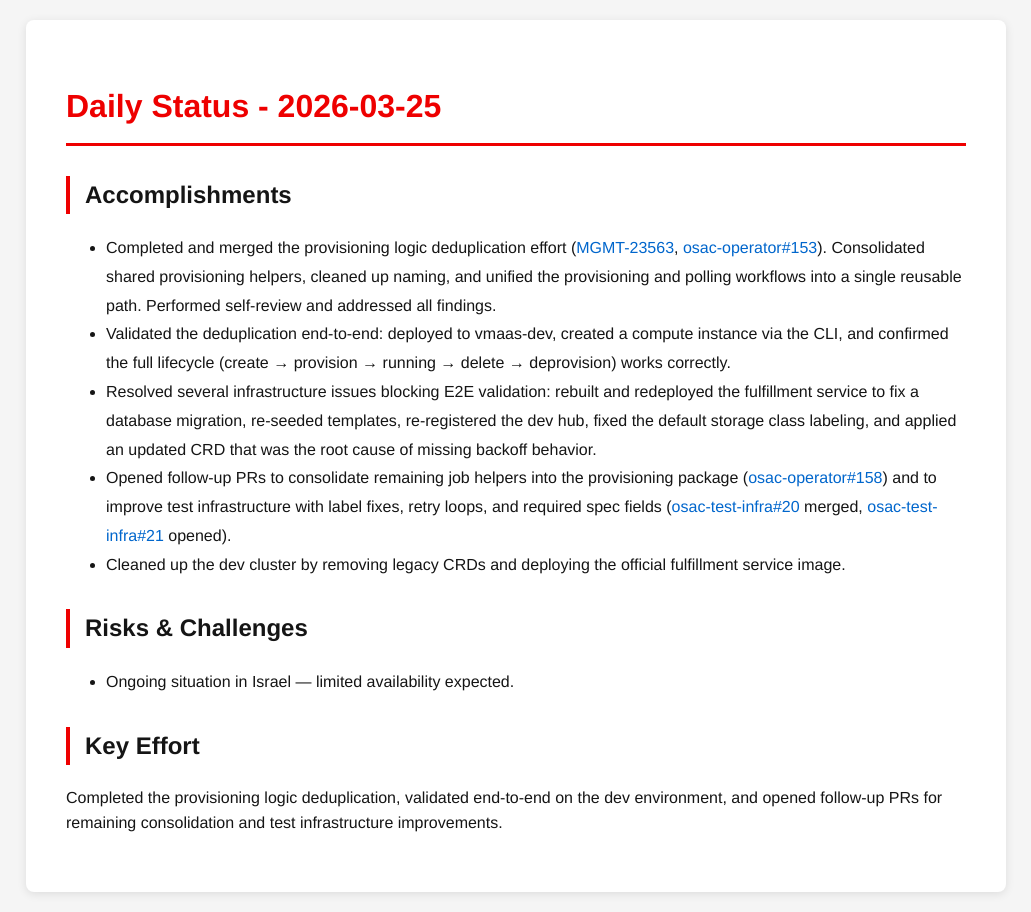
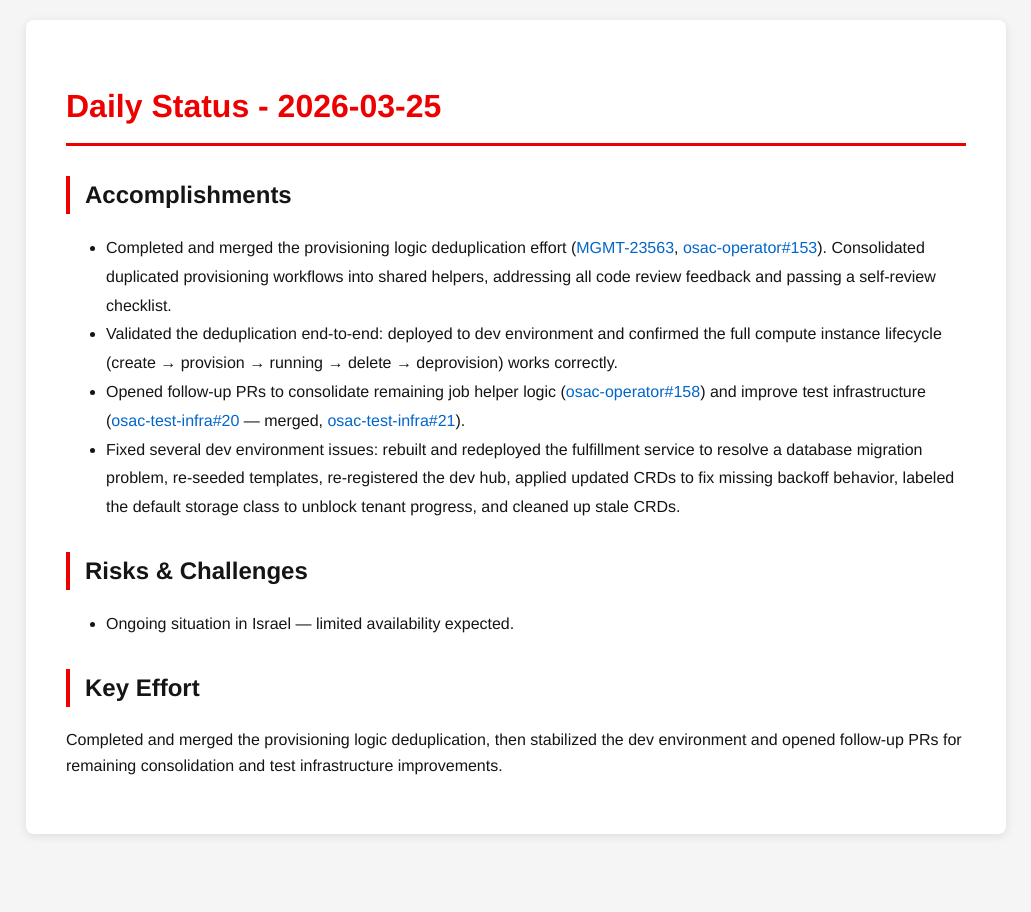
Before and after one commit to tzvatot/daily-status, a Jekyll site: the page built from 2026-03-25.md, in a window 1280 px wide. Shown: the whole page, without its empty margins (124-1155 px from the left). Built offline with Jekyll 4.4.1, drawn with Linux system fonts in a browser that asks for light colours.

Commit message:
Daily status update - 2026-03-25

```diff
--- a/2026-03-25.md
+++ b/2026-03-25.md
@@ -7,14 +7,13 @@ date: 2026-03-25
 # Daily Status - 2026-03-25
 
 ## Accomplishments
-- Completed and merged the provisioning logic deduplication effort ([MGMT-23563](https://issues.redhat.com/browse/MGMT-23563), [osac-operator#153](https://github.com/osac-project/osac-operator/pull/153)). Consolidated shared provisioning helpers, cleaned up naming, and unified the provisioning and polling workflows into a single reusable path. Performed self-review and addressed all findings.
-- Validated the deduplication end-to-end: deployed to vmaas-dev, created a compute instance via the CLI, and confirmed the full lifecycle (create → provision → running → delete → deprovision) works correctly.
-- Resolved several infrastructure issues blocking E2E validation: rebuilt and redeployed the fulfillment service to fix a database migration, re-seeded templates, re-registered the dev hub, fixed the default storage class labeling, and applied an updated CRD that was the root cause of missing backoff behavior.
-- Opened follow-up PRs to consolidate remaining job helpers into the provisioning package ([osac-operator#158](https://github.com/osac-project/osac-operator/pull/158)) and to improve test infrastructure with label fixes, retry loops, and required spec fields ([osac-test-infra#20](https://github.com/osac-project/osac-test-infra/pull/20) merged, [osac-test-infra#21](https://github.com/osac-project/osac-test-infra/pull/21) opened).
-- Cleaned up the dev cluster by removing legacy CRDs and deploying the official fulfillment service image.
+- Completed and merged the provisioning logic deduplication effort ([MGMT-23563](https://issues.redhat.com/browse/MGMT-23563), [osac-operator#153](https://github.com/osac-project/osac-operator/pull/153)). Consolidated duplicated provisioning workflows into shared helpers, addressing all code review feedback and passing a self-review checklist.
+- Validated the deduplication end-to-end: deployed to dev environment and confirmed the full compute instance lifecycle (create → provision → running → delete → deprovision) works correctly.
+- Opened follow-up PRs to consolidate remaining job helper logic ([osac-operator#158](https://github.com/osac-project/osac-operator/pull/158)) and improve test infrastructure ([osac-test-infra#20](https://github.com/osac-project/osac-test-infra/pull/20) — merged, [osac-test-infra#21](https://github.com/osac-project/osac-test-infra/pull/21)).
+- Fixed several dev environment issues: rebuilt and redeployed the fulfillment service to resolve a database migration problem, re-seeded templates, re-registered the dev hub, applied updated CRDs to fix missing backoff behavior, labeled the default storage class to unblock tenant progress, and cleaned up stale CRDs.
 
 ## Risks & Challenges
 - Ongoing situation in Israel — limited availability expected.
 
 ## Key Effort
-Completed the provisioning logic deduplication, validated end-to-end on the dev environment, and opened follow-up PRs for remaining consolidation and test infrastructure improvements.
+Completed and merged the provisioning logic deduplication, then stabilized the dev environment and opened follow-up PRs for remaining consolidation and test infrastructure improvements.
```
